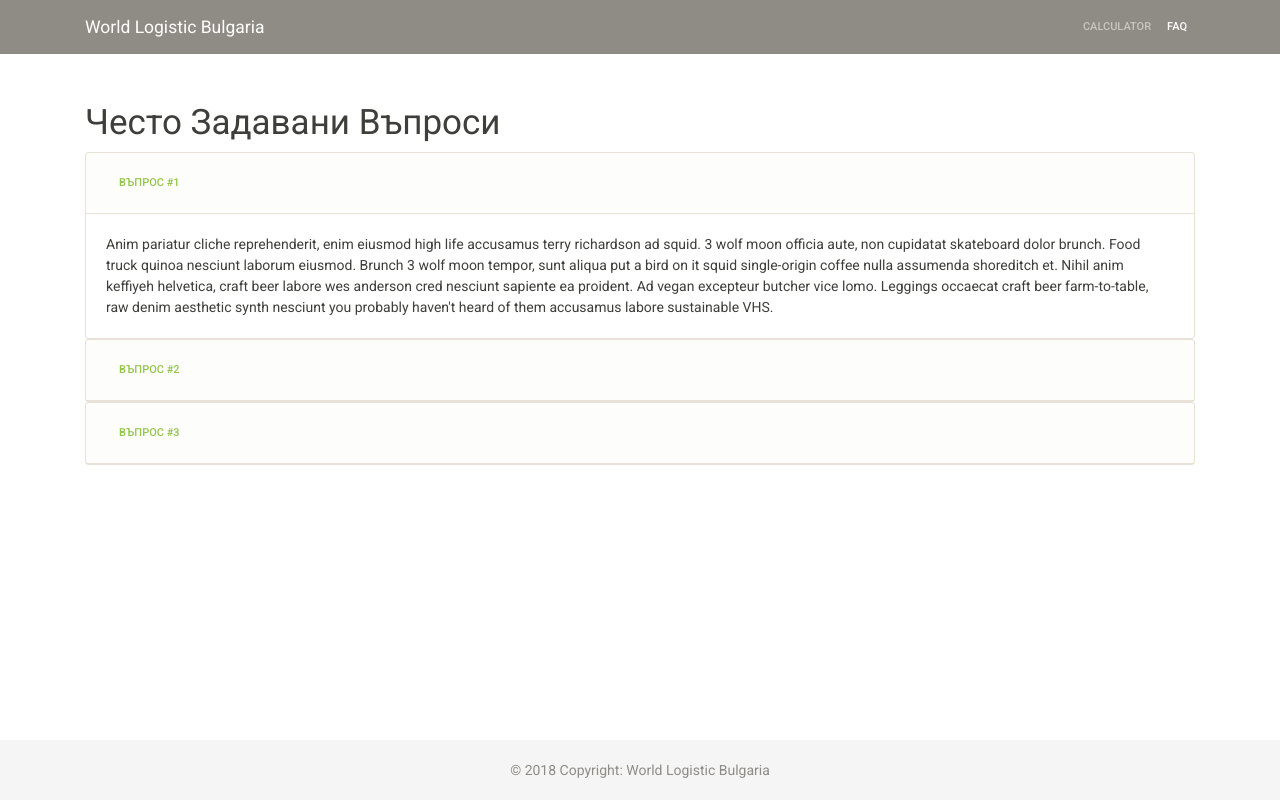
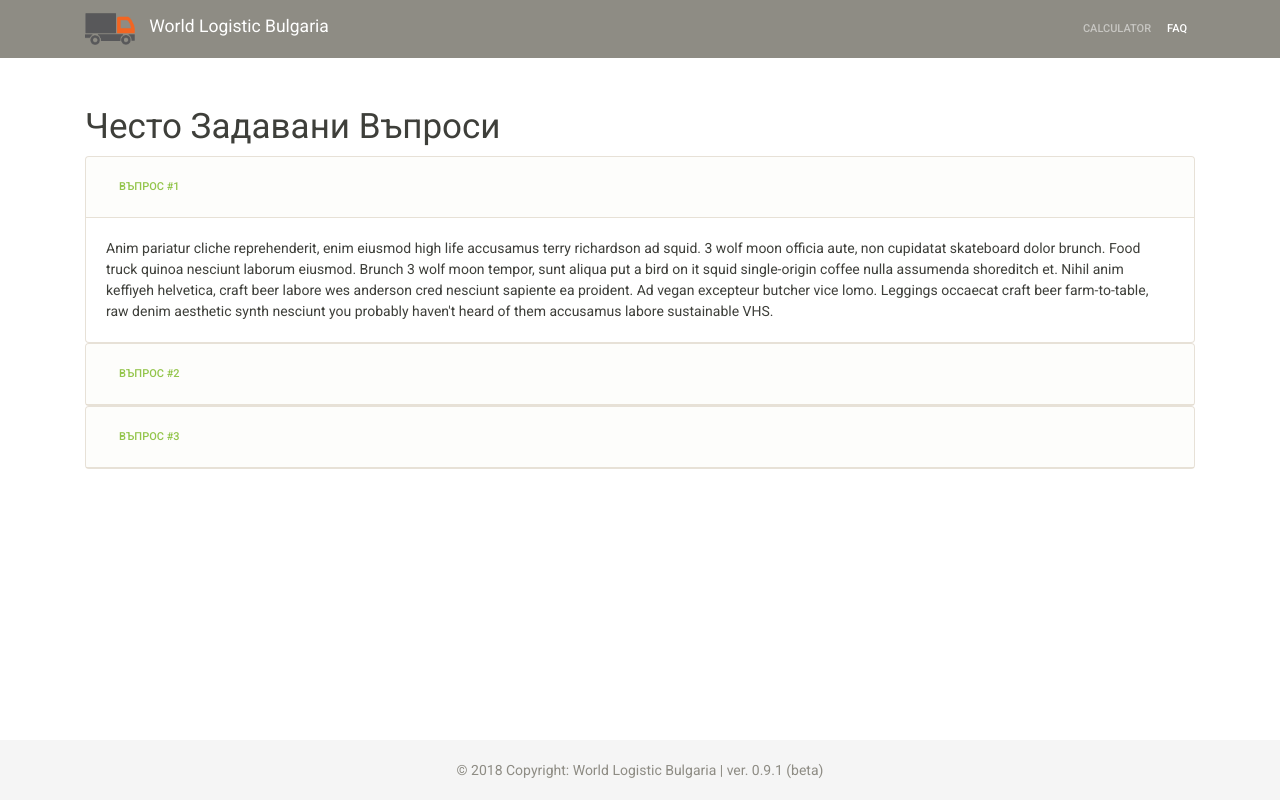
Before and after one commit to mcekov/Calculus, a plain HTML site: page faq.html in a window 1280 px wide. Drawn offline with Linux system fonts and the light colour scheme.

Commit message:
Readme file modified and some html

```diff
--- a/faq.html
+++ b/faq.html
@@ -6,7 +6,7 @@
       name="viewport"
       content="width=device-width, initial-scale=1, maximum-scale=1.0"
     />
-    <title>Calculus</title>
+    <title>Get Started with Calculus</title>
     <link rel="icon" type="image/x-icon" href="favicon.ico" />
 
     <!-- CSS  -->
@@ -23,7 +23,17 @@
   <body>
     <nav class="navbar navbar-expand-lg navbar-dark bg-dark mb-5">
       <div class="container">
-        <a class="navbar-brand" href="#">World Logistic Bulgaria</a>
+        <!-- <a class="navbar-brand" href="#">World Logistic Bulgaria</a> -->
+
+        <a class="navbar-brand" href="index.html">
+          <img
+            src="img/logo.png"
+            class="d-inline-block align-top"
+            alt="World Logistic Bulgaria"
+          />
+          <span>World Logistic Bulgaria</span>
+        </a>
+
         <button
           class="navbar-toggler"
           type="button"
@@ -158,7 +168,8 @@
       <div class="container">
         <!-- Copyright -->
         <div class="text-muted text-center">
-          © 2018 Copyright: World Logistic Bulgaria
+          © 2018 Copyright: World Logistic Bulgaria |
+          <span>ver. 0.9.1 (beta)</span>
         </div>
       </div>
     </footer>
```
Also changed, not shown: README.md.
